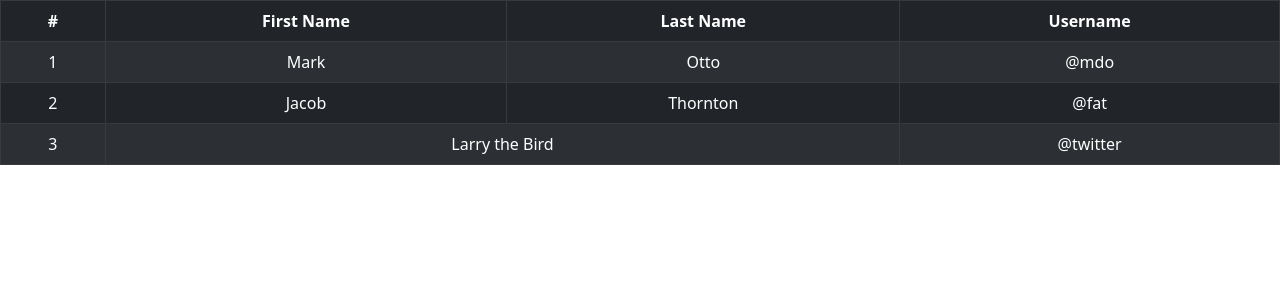
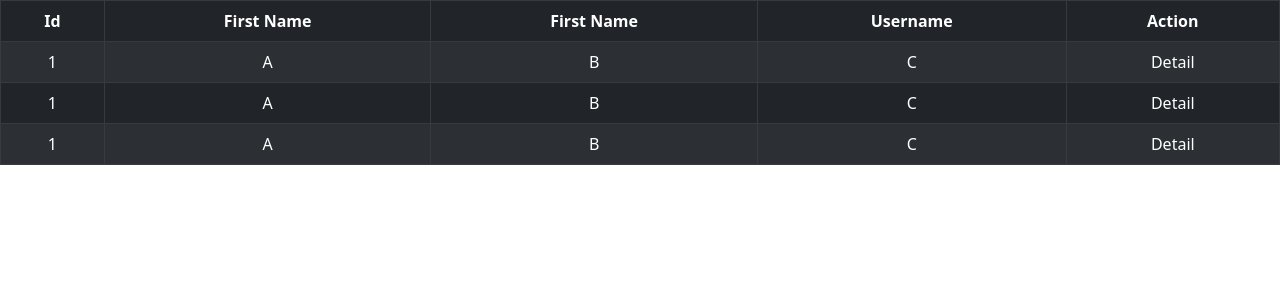
Before and after one commit to vanhoa690/react_table, a React (Create React App) app: page / in a window 1280 px wide. Shown: the top 300 px of the page. Built offline with nearby package versions, Linux system fonts and the light colour scheme.

Commit message:
add props data headers and columns for ListTable

```diff
--- a/src/App.js
+++ b/src/App.js
@@ -2,9 +2,30 @@ import './App.css'
 import { ListTable } from './components/ListTable'
 
 function App() {
+  const headers = ['Id', 'First Name', 'First Name', 'Username', 'Action']
+  const columns = [
+    {
+      id: 1,
+      firstName: 'A',
+      lastName: 'B',
+      userName: 'C',
+    },
+    {
+      id: 1,
+      firstName: 'A',
+      lastName: 'B',
+      userName: 'C',
+    },
+    {
+      id: 1,
+      firstName: 'A',
+      lastName: 'B',
+      userName: 'C',
+    },
+  ]
   return (
     <div className="App">
-      <ListTable />
+      <ListTable headers={headers} columns={columns} />
     </div>
   )
 }
--- a/src/components/ListTable.js
+++ b/src/components/ListTable.js
@@ -1,34 +1,25 @@
-import Table from 'react-bootstrap/Table';
+import Table from 'react-bootstrap/Table'
 
-export const ListTable = () => {
+export const ListTable = ({ headers, columns }) => {
   return (
     <Table striped bordered hover variant="dark">
       <thead>
         <tr>
-          <th>#</th>
-          <th>First Name</th>
-          <th>Last Name</th>
-          <th>Username</th>
+          {headers.map((header, index) => (
+            <th key={index}>{header}</th>
+          ))}
         </tr>
       </thead>
       <tbody>
-        <tr>
-          <td>1</td>
-          <td>Mark</td>
-          <td>Otto</td>
-          <td>@mdo</td>
-        </tr>
-        <tr>
-          <td>2</td>
-          <td>Jacob</td>
-          <td>Thornton</td>
-          <td>@fat</td>
-        </tr>
-        <tr>
-          <td>3</td>
-          <td colSpan={2}>Larry the Bird</td>
-          <td>@twitter</td>
-        </tr>
+        {columns.map((column, index) => (
+          <tr key={index}>
+            <td>{column.id}</td>
+            <td>{column.firstName}</td>
+            <td>{column.lastName}</td>
+            <td>{column.userName}</td>
+            <td>Detail</td>
+          </tr>
+        ))}
       </tbody>
     </Table>
   )
```
